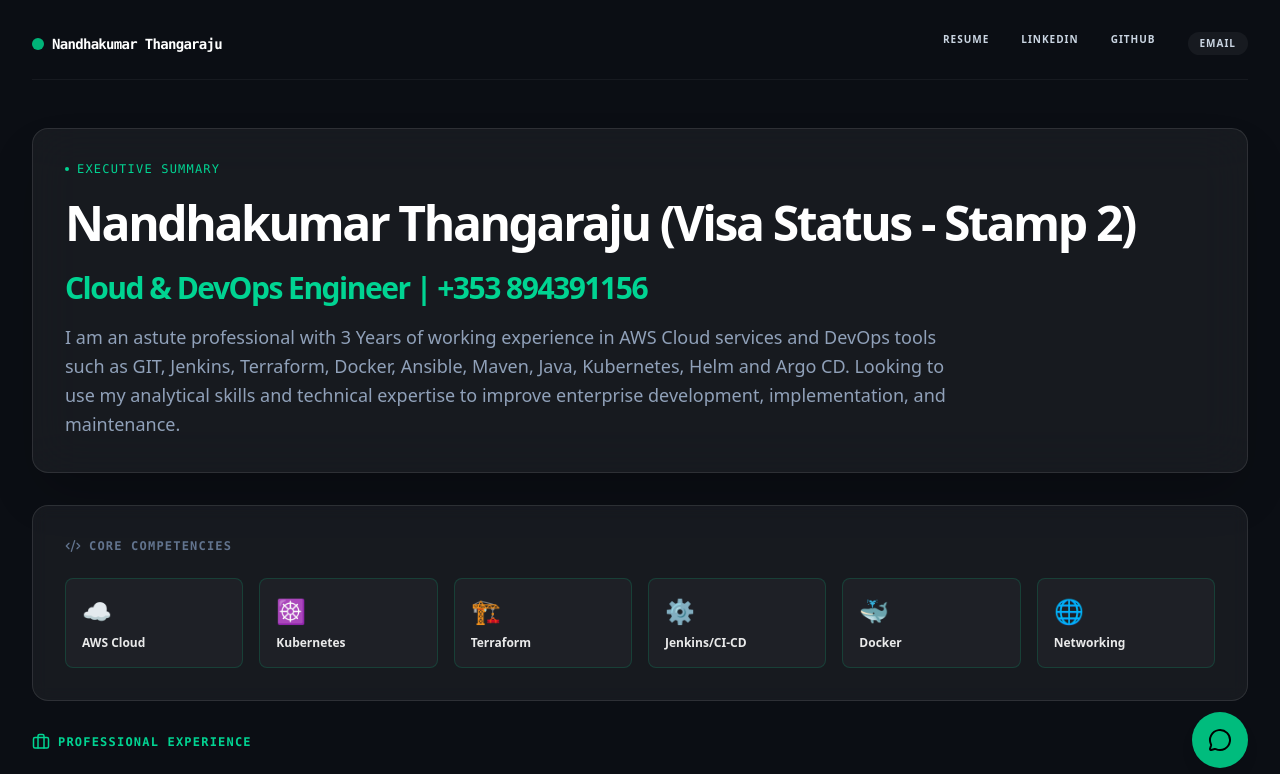
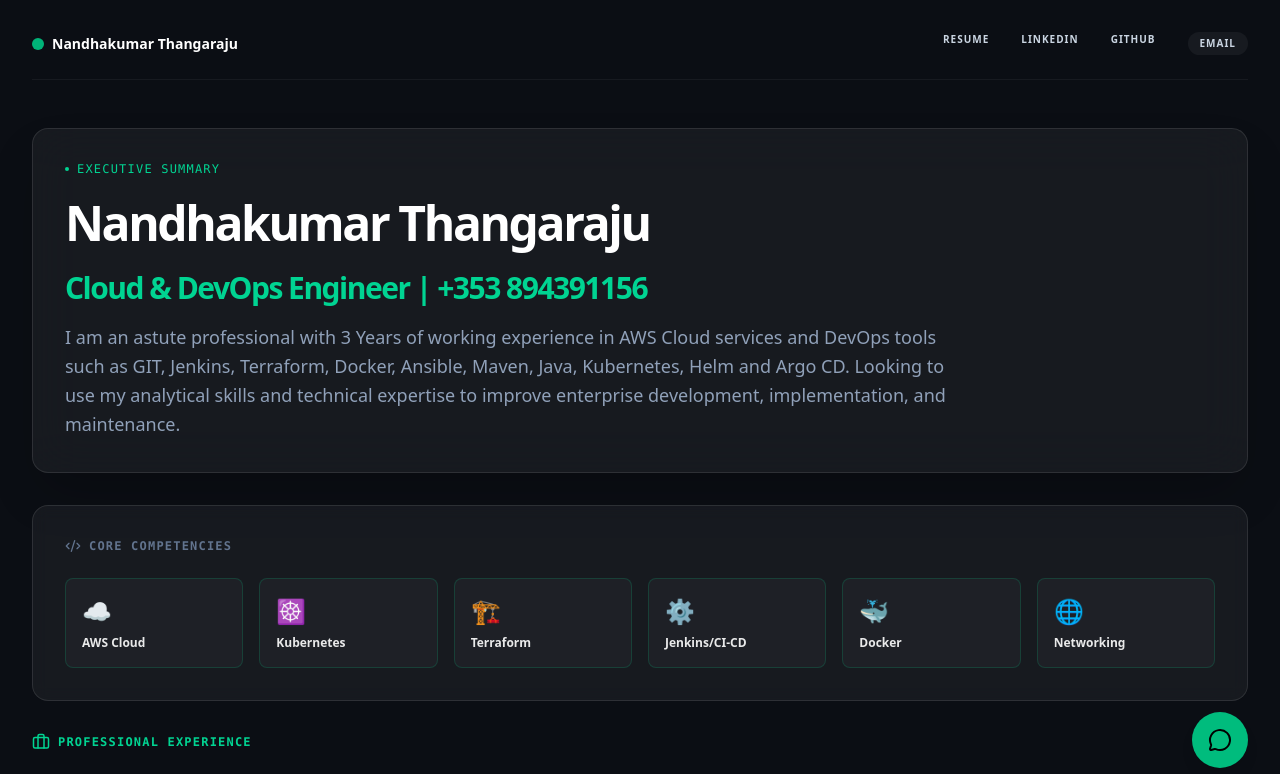
Before and after one commit to nandhakumar12/NandhaKumar.github.io, a React (Vite) app: page / in a window 1280 px wide. Shown: the top 774 px of the page. Built offline with nearby package versions, Linux system fonts and the light colour scheme.

Commit message:
Clean up header name and remove visa status from heading

```diff
--- a/src/App.jsx
+++ b/src/App.jsx
@@ -174,7 +174,7 @@ function App() {
       <nav className="max-w-7xl mx-auto flex justify-between items-center mb-12 border-b border-white/5 pb-6">
         <div className="flex items-center gap-2 group cursor-pointer">
           <div className="w-3 h-3 bg-emerald-500 rounded-full animate-pulse group-hover:scale-150 transition-transform"></div>
-          <span className="font-mono text-sm tracking-tighter text-white font-bold group-hover:text-emerald-400 transition-colors">Nandhakumar Thangaraju</span>
+          <span className="font-sans text-sm text-white font-bold group-hover:text-emerald-400 transition-colors">Nandhakumar Thangaraju</span>
         </div>
         <div className="hidden md:flex gap-8 text-[10px] uppercase tracking-widest font-bold">
           <a href="/NandhaKumar.github.io/NandhaKumar_ResumeDevOps.pdf" download="NandhaKumar_ResumeDevOps.pdf" className="hover:text-emerald-400 transition-colors duration-300">Resume</a>
@@ -198,7 +198,7 @@ function App() {
             <span className="w-1 h-1 bg-emerald-400 rounded-full"></span> Executive Summary
           </span>
           <h1 className="text-4xl md:text-5xl font-black text-white mb-4 leading-tight tracking-tighter">
-            Nandhakumar Thangaraju (Visa Status - Stamp 2)
+            Nandhakumar Thangaraju
           </h1>
           <h2 className="text-2xl md:text-3xl font-bold text-emerald-400 mb-4 leading-tight tracking-tighter">
             Cloud & DevOps Engineer | +353 894391156
```
